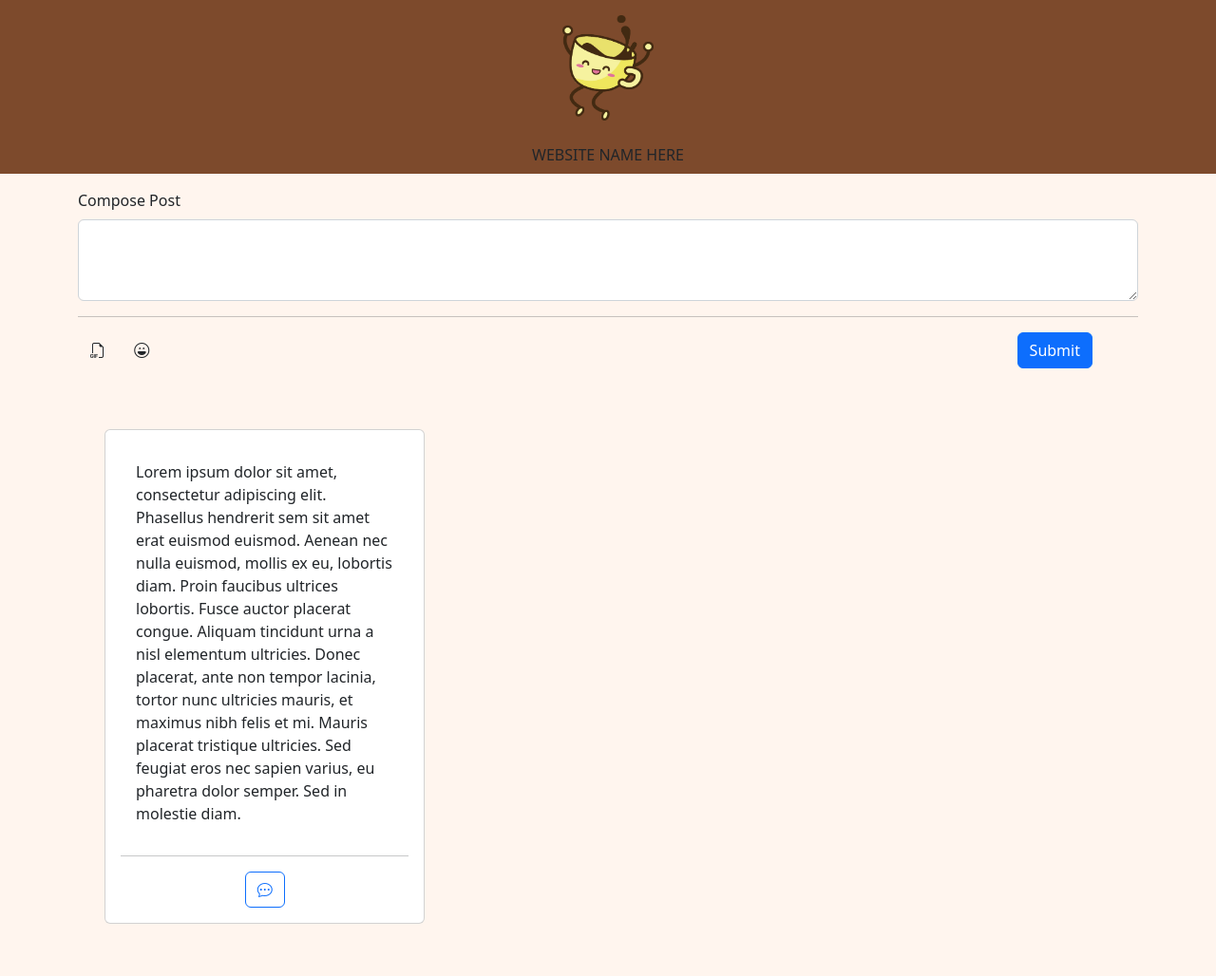
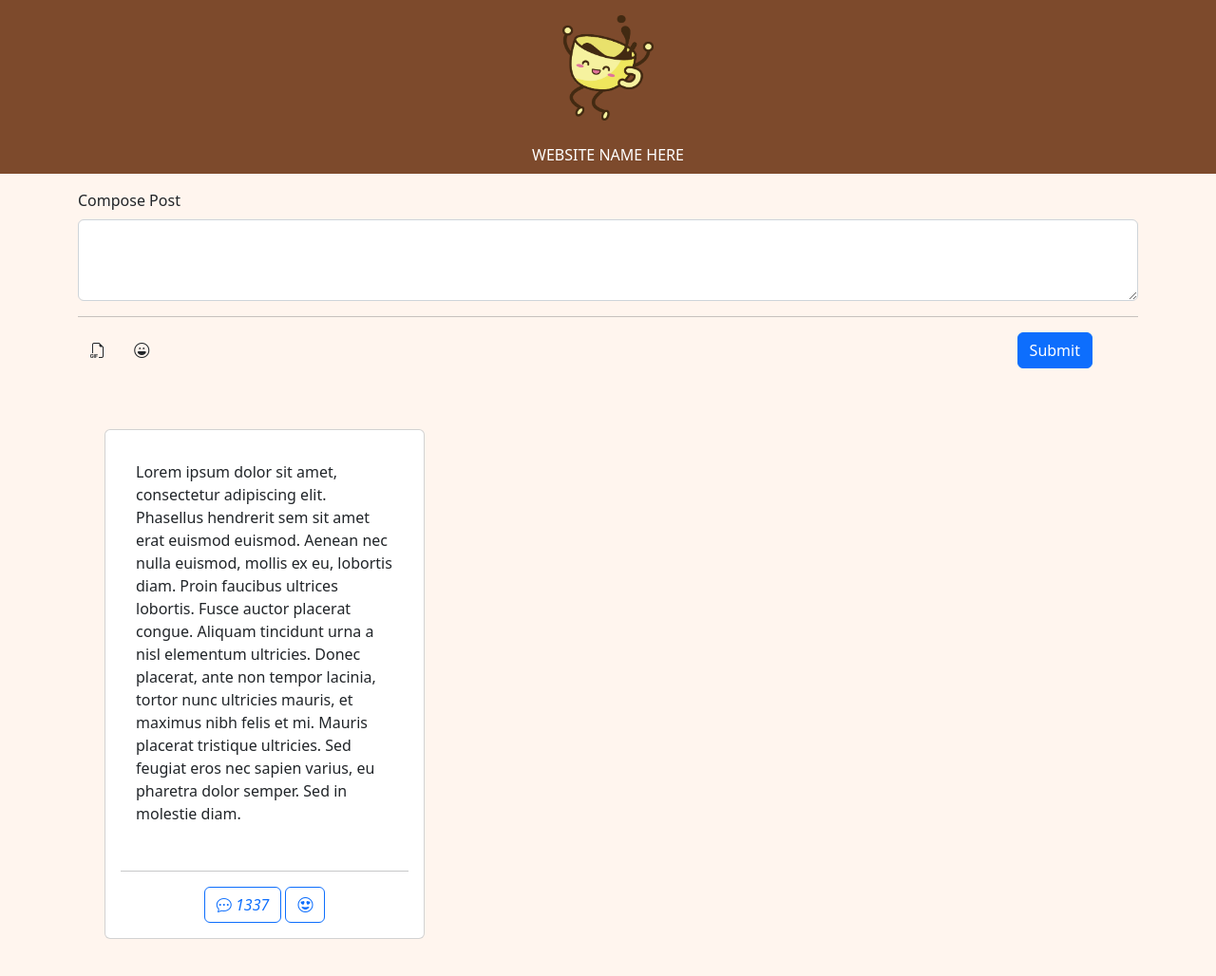
Before and after one commit to TheWeion/fp-lap1-journaling-website-frontend, a plain HTML site: page client/index.html in a window 1280 px wide. Shown: the whole page at 95% size. Drawn offline with nearby package versions, Linux system fonts and the light colour scheme; files whose address does not match are found by name.

Commit message:
added react and comment count divs

```diff
--- a/client/assets/css/style.css
+++ b/client/assets/css/style.css
@@ -6,6 +6,7 @@ body {
 
 header {
     background-color: #7D4A2C;
+    color: white;
 }
 
 #logo {
@@ -18,3 +19,8 @@ header {
 #btn-post{
     float: right
 }
+
+.reacts {
+    float: right;
+    background-color: #FFF5EE;
+}
--- a/client/index.html
+++ b/client/index.html
@@ -31,7 +31,7 @@
         <title>TITLE - Home</title>
     </head>
     <body>
-        <header>
+        <header class="">
             <!-- Logo designed by Hannu Aaltonen at PNGITEM - (https://www.pngitem.com/middle/TmohbJ_kawaii-coffee-cup-happy-ftestickers-coffee-cartoon-hd/)-->
             <img class="img-fluid p-3" id="logo" src="./assets/img/logo.png" alt="Logo for website designed by Hannu Aaltonen at PNGITEM">
             <p class="text-center p-2" id="header-title">WEBSITE NAME HERE</p>
@@ -44,20 +44,27 @@
                 <div id="msg-widget">
                     <button type="button" role="button" title="GIF" onclick="" class="btn bi-filetype-gif"></button>
                     <button type="button" role="button" title="Emoji" onclick="" class="btn bi-emoji-laughing"></button>
-                    <!-- TODO: Add Emoji and GIF select  -->
+                    <!-- TODO: Add Emoji and GIF select API  -->
                     <button id="btn-post" type="submit" class="btn btn-primary mx-5">Submit</button>
                 </div>
                 <br>
             </section>
             <div id="post-list" class="row row-cols-md-3 row-cols-sm-1 p-3 mx-auto">
+
                 <div class="col my-4">
                     <article class="card h-100 p-3">
                         <div class="card-body">
                             <p class="card-text">Lorem ipsum dolor sit amet, consectetur adipiscing elit. Phasellus hendrerit sem sit amet erat euismod euismod. Aenean nec nulla euismod, mollis ex eu, lobortis diam. Proin faucibus ultrices lobortis. Fusce auctor placerat congue. Aliquam tincidunt urna a nisl elementum ultricies. Donec placerat, ante non tempor lacinia, tortor nunc ultricies mauris, et maximus nibh felis et mi. Mauris placerat tristique ultricies. Sed feugiat eros nec sapien varius, eu pharetra dolor semper. Sed in molestie diam.</p>
+                            <div class="reacts rounded-3">
+                            </div>
                         </div>
                         <hr>
                         <div class="text-center">
-                            <button type="button" role="button" title="View Post" onclick="window.open('http://localhost:3000/status')" class="btn btn-outline-primary bi-chat-dots"></button>
+                            <button type="button" role="button" title="View Post" onclick="window.open('http://localhost:3000/status')" class="btn btn-outline-primary bi-chat-dots">
+                                <i class="comment-count">1337</i>
+                            </button>
+                            <!-- TODO: Add Reaction GIF API and log to JSON  -->
+                            <button type="button" role="button" title="React" onclick="" class="btn btn-outline-primary bi-emoji-heart-eyes"></button>
                         </div>
                     </article>
                 </div>
```
